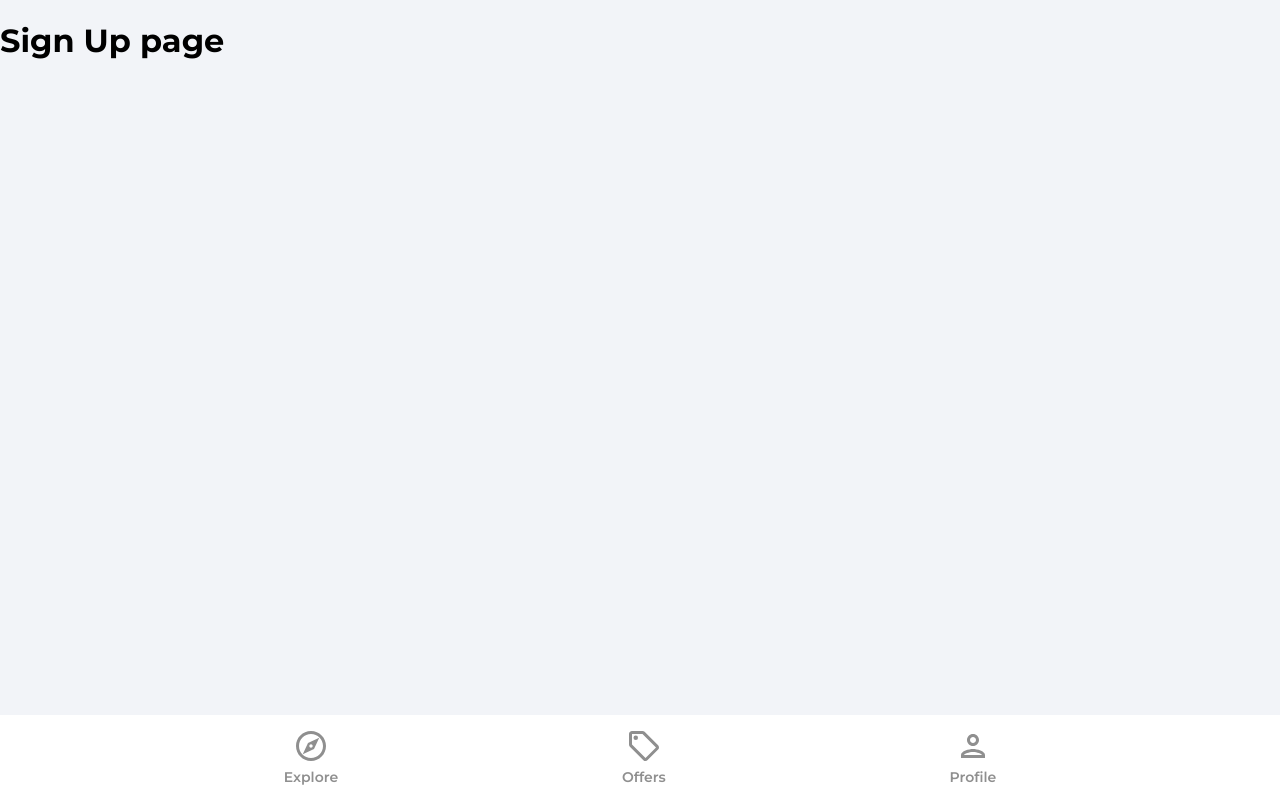
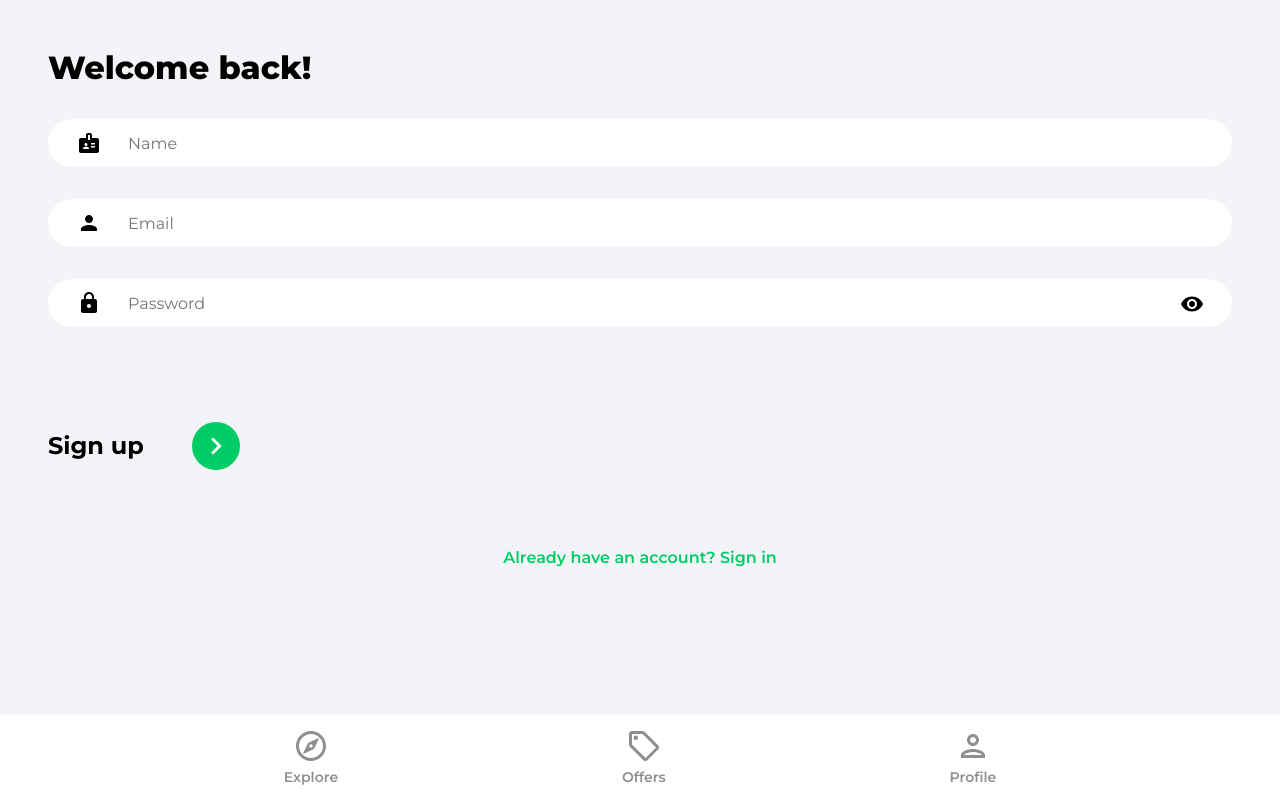
Before and after one commit to sleekyom/real-estate-app, a React (Vite) app: page /sign-up in a window 1280 px wide. Built offline with nearby package versions, Linux system fonts and the light colour scheme.

Commit message:
Update vite package

```diff
--- a/package.json
+++ b/package.json
@@ -26,6 +26,6 @@
     "eslint-plugin-react-hooks": "^4.6.0",
     "eslint-plugin-react-refresh": "^0.3.4",
     "typescript": "^5.0.2",
-    "vite": "^4.3.2"
+    "vite": "^4.4.9"
   }
 }
--- a/src/pages/SignUp.tsx
+++ b/src/pages/SignUp.tsx
@@ -1,8 +1,90 @@
+import React, { useState } from "react";
+import { useNavigate, Link } from "react-router-dom";
+import { ReactComponent as ArrowRightIcon } from "../assets/svg/keyboardArrowRightIcon.svg";
+import visibilityIcon from "../assets/svg/visibilityIcon.svg";
+
 function SignUp() {
+  const [showPassword, setShowPassword] = useState(false);
+  const [formData, setFormData] = useState({
+    name: "",
+    email: "",
+    password: ""
+  });
+
+  const { name, email, password } = formData;
+
+  const onChange = (e) => {
+    setFormData((prevState) => ({
+      ...prevState,
+      [e.target.id]: e.target.value
+    }));
+  };
+
+  const navigate = useNavigate();
   return (
-    <div>
-      <h1>Sign Up page</h1>
-    </div>
+    <>
+      <div className="pageContainer">
+        <header>
+          <p className="pageHeader">Welcome back!</p>
+        </header>
+
+        <main>
+          <form>
+            <input
+              className="nameInput"
+              type="text"
+              value={name}
+              onChange={onChange}
+              placeholder="Name"
+              id="name"
+            />
+            <input
+              className="emailInput"
+              type="email"
+              value={email}
+              onChange={onChange}
+              placeholder="Email"
+              id="email"
+            />
+
+            <div className="passwordInputDiv">
+              <input
+                type={showPassword ? "text" : "password"}
+                id="password"
+                value={password}
+                onChange={onChange}
+                placeholder="Password"
+                className="passwordInput"
+              />
+
+              <img
+                src={visibilityIcon}
+                alt="visibility icon"
+                className="showPassword"
+                onClick={() => setShowPassword(!showPassword)}
+              />
+            </div>
+
+            {/* <Link to="/forgot-password" className="forgotPasswordLink">
+              Forgot password?
+            </Link> */}
+
+            <div className="signUpBar">
+              <p className="signUpText">Sign up</p>
+              <button className="signUpButton">
+                <ArrowRightIcon fill="#ffffff" width="34px" height="34px" />
+              </button>
+            </div>
+          </form>
+
+          {/* Google Oauth */}
+
+          <Link to="/sign-in" className="registerLink">
+            Already have an account? Sign in
+          </Link>
+        </main>
+      </div>
+    </>
   );
 }
 
```
Also changed, not shown: 1 other file (tests, documents, lock files or other folders).
